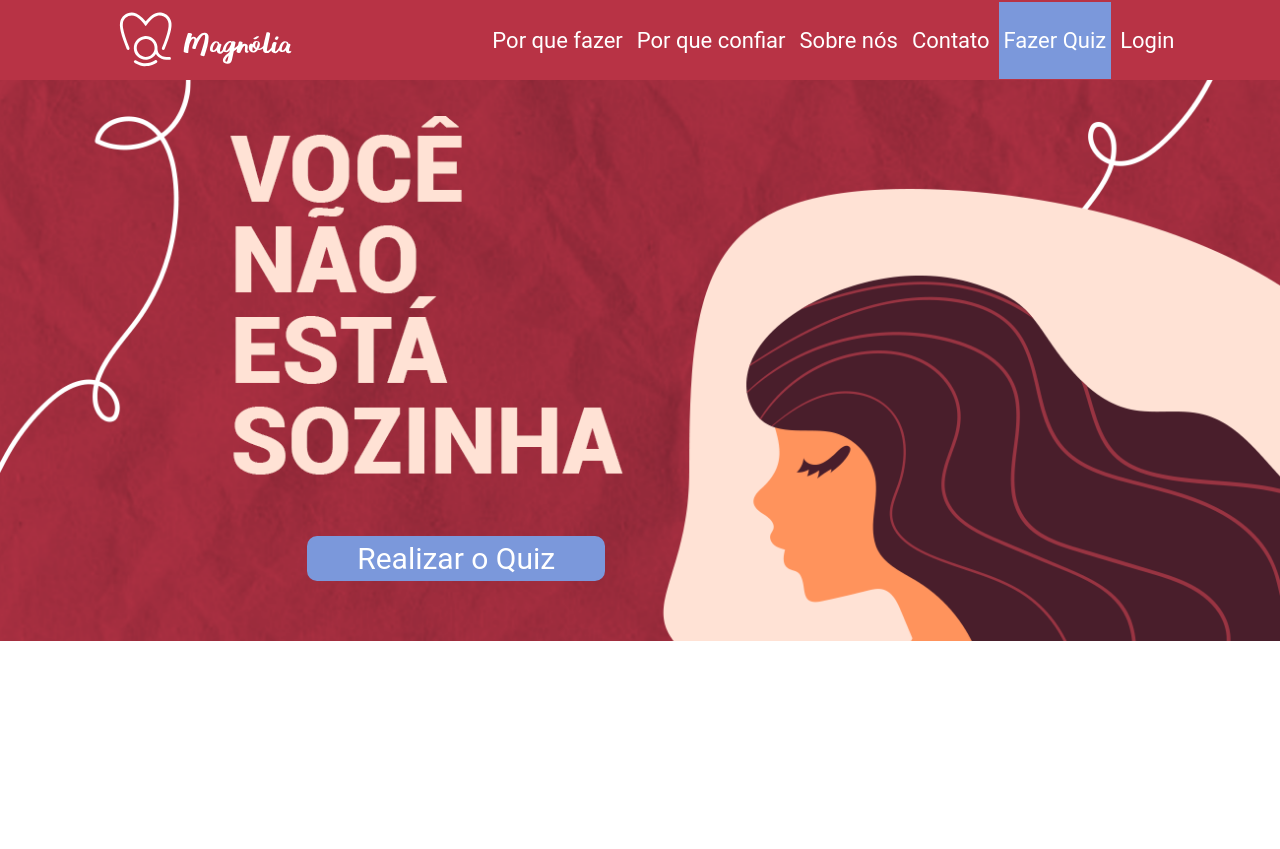
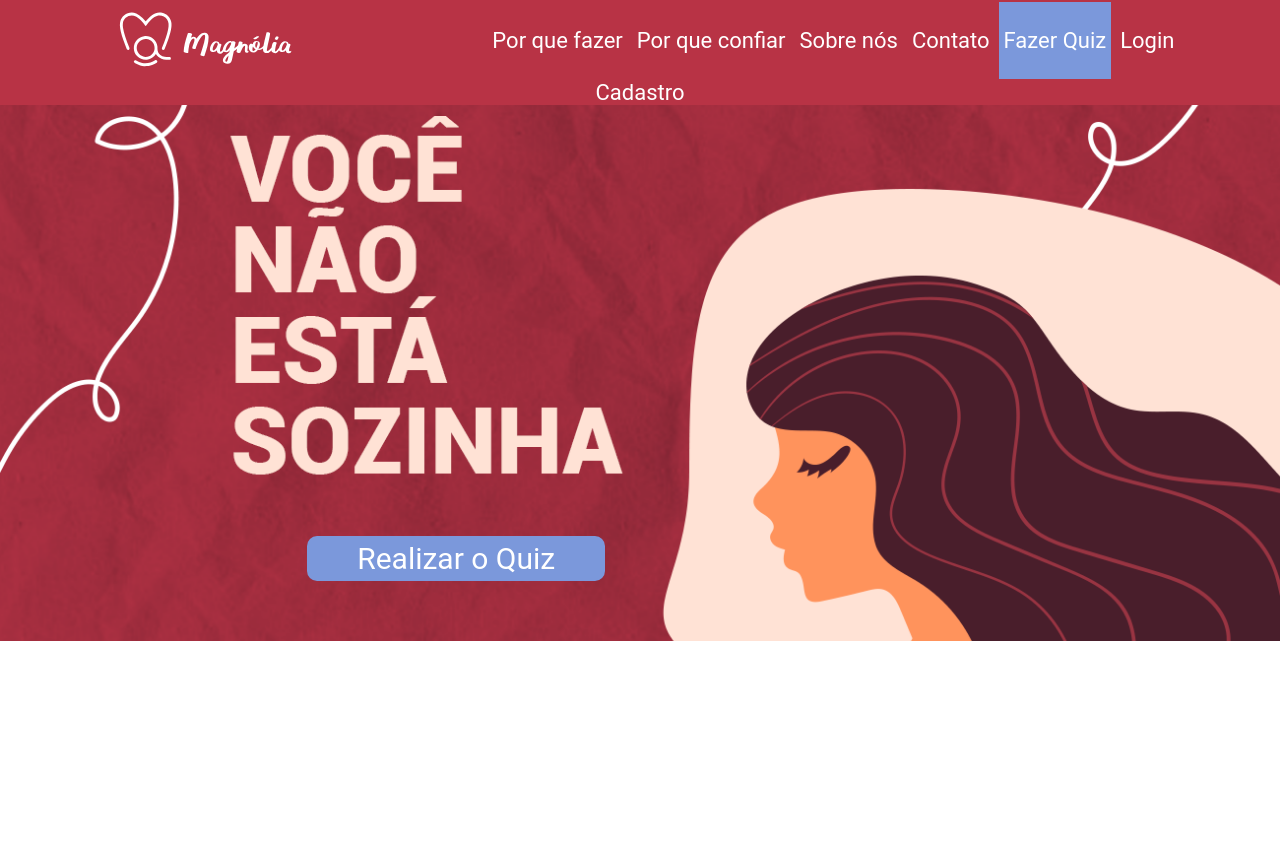
Before and after one commit to squad3recode/projeto-squad03-sp-recodepro2020, a PHP site: page / in a window 1280 px wide. Shown: the top 849 px of the page. Run offline with PHP 8.4, Linux system fonts and the light colour scheme.

Commit message:
inclusão na barra de navegação de link para pagina de cadastro

```diff
--- a/cadastramento.php
+++ b/cadastramento.php
@@ -16,6 +16,7 @@
             <a class="menu_btn" href="#">Contato</a>
             <a class="menu_fazerquiz" href="#">Fazer Quiz</a>
             <a class="menu_btn" href="login.php">Login</a>
+            <a class="menu_btn" href="cadastramento.php">Cadastro</a>
         </nav>
     </menu>
 
--- a/index.php
+++ b/index.php
@@ -16,6 +16,7 @@
             <a class="menu_btn" href="#">Contato</a>
             <a class="menu_fazerquiz" href="#">Fazer Quiz</a>
             <a class="menu_btn" href="login.php">Login</a>
+            <a class="menu_btn" href="cadastramento.php">Cadastro</a>
         </nav>
     </menu>
     <main>
--- a/login.php
+++ b/login.php
@@ -18,6 +18,7 @@
             <a class="menu_btn" href="#">Contato</a>
             <a class="menu_fazerquiz" href="#">Fazer Quiz</a>
             <a class="menu_btn" href="login.php">Login</a>
+            <a class="menu_btn" href="cadastramento.php">Cadastro</a>
         </nav>
     </menu>
 
```
